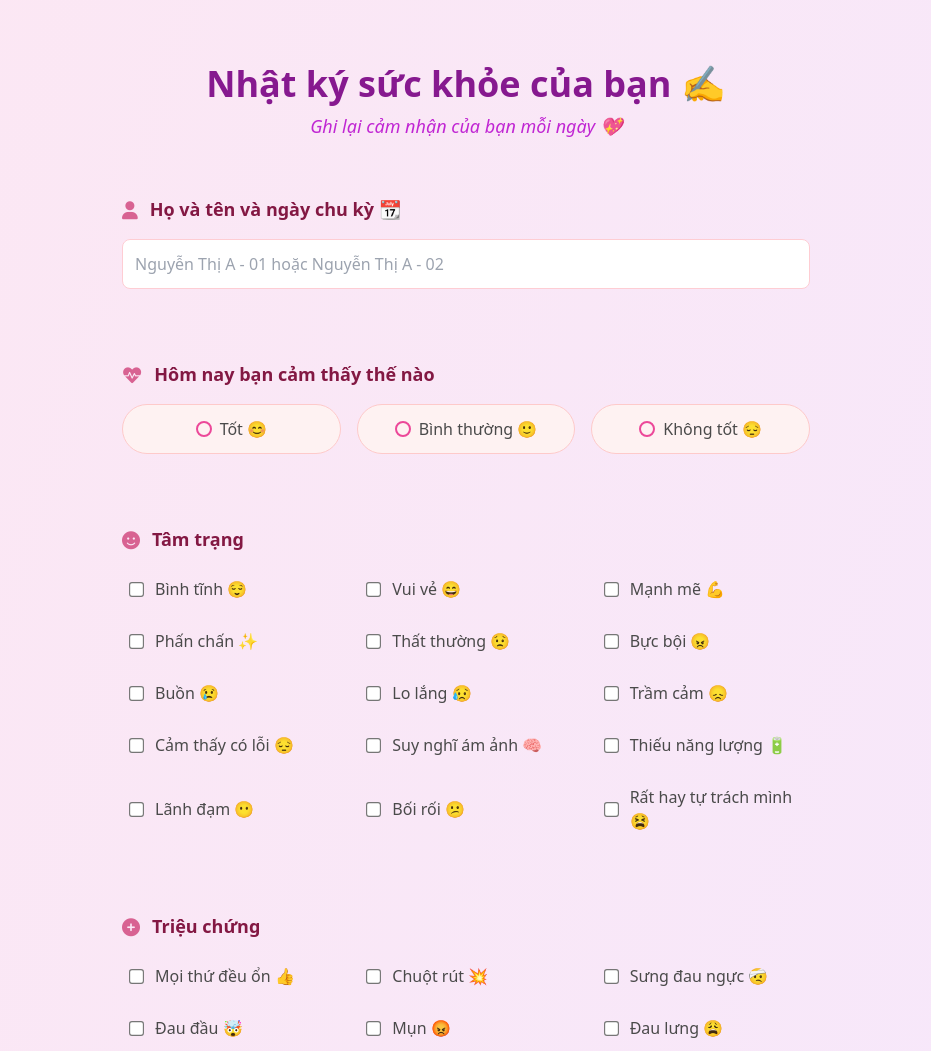
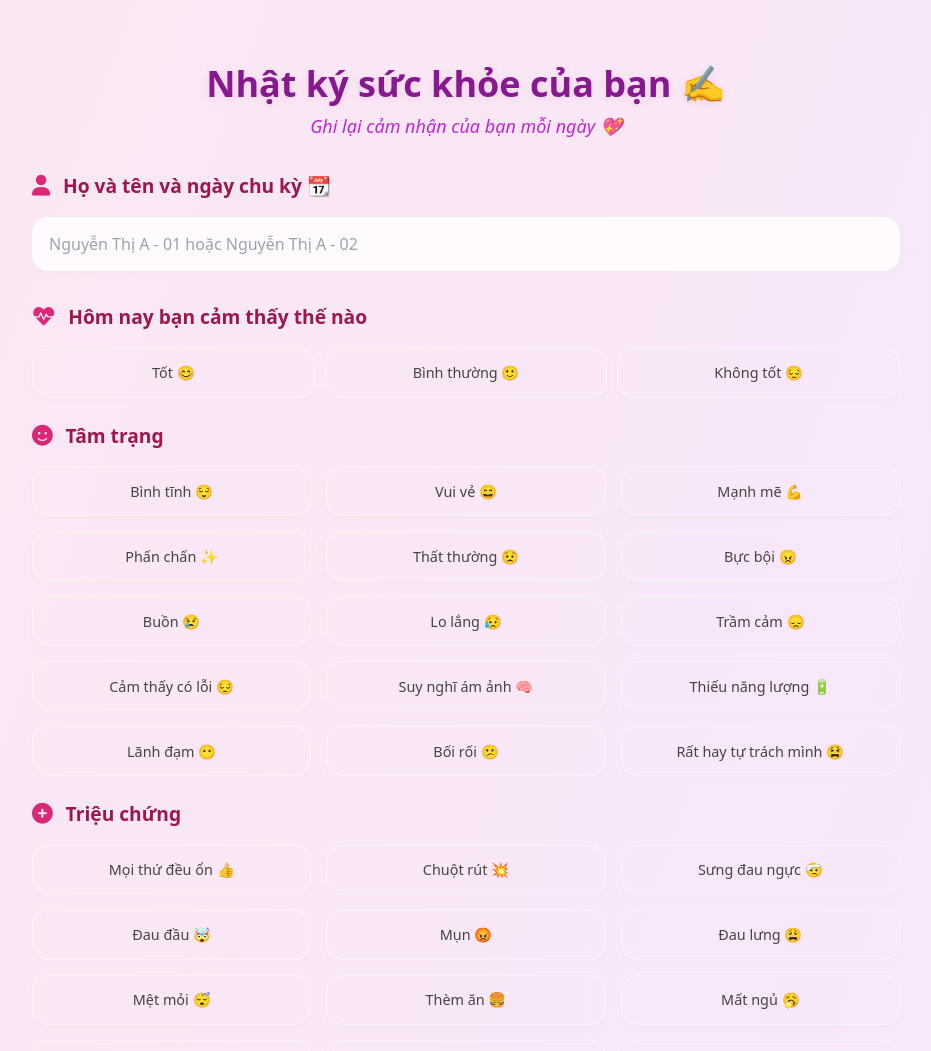
Before and after one commit to chongcau/chamsocvo, a plain HTML site: page index.html in a window 1280 px wide. Shown: the top 1051 px of the page, without its empty margins (174-1105 px from the left). Drawn offline with nearby package versions, Linux system fonts and the light colour scheme.

Commit message:
Update style.css

```diff
--- a/style.css
+++ b/style.css
@@ -1,238 +1,224 @@
 body {
   font-family: 'Roboto', sans-serif;
-  background: linear-gradient(to bottom right, #fce7f3, #e9d5ff);
+  background: linear-gradient(135deg, #fff0f5 0%, #f3e8ff 100%);
   min-height: 100vh;
-  display: flex;
-  flex-direction: column;
+  margin: 0;
+  padding: 0;
+  color: #333;
+  overflow-x: hidden;
+  -webkit-tap-highlight-color: transparent;
 }
 
 .form-container, .container {
-  max-width: 800px;
-  margin: 2rem auto;
-  padding: 2rem;
-  border-radius: 1.5rem;
-  position: relative;
-  z-index: 10;
+  width: 100%;
+  max-width: 900px;
+  margin: 0 auto;
+  padding: 1rem;
+  box-sizing: border-box;
+  background: transparent;
+  box-shadow: none;
+  border: none;
+  backdrop-filter: none;
 }
 
-.form-container img {
-    pointer-events: none;
+header {
+  text-align: center;
+  margin-bottom: 2rem;
+  padding-top: 1rem;
 }
 
-.animate-float {
-    animation: float 8s ease-in-out infinite;
+h1 {
+  font-size: clamp(1.8rem, 4vw, 2.5rem);
+  color: #be185d;
+  font-weight: 800;
+  margin-bottom: 0.5rem;
+  text-shadow: 0 2px 10px rgba(190, 24, 93, 0.1);
 }
 
-@keyframes float {
-    0% { transform: translateY(0) rotate(0deg); }
-    25% { transform: translateY(-10px) rotate(5deg); }
-    50% { transform: translateY(0) rotate(0deg); }
-    75% { transform: translateY(10px) rotate(-5deg); }
-    100% { transform: translateY(0) rotate(0deg); }
+header p {
+  color: #831843;
+  font-size: 1.1rem;
 }
 
-
 .card {
-  padding: 1.5rem;
-  border-radius: 1rem;
-  transition: transform 0.2s ease-in-out, box-shadow 0.2s ease-in-out;
-}
-
-.card:hover {
-  transform: translateY(-5px);
+  background: transparent;
+  box-shadow: none;
+  border: none;
+  padding: 0;
+  margin-bottom: 2rem;
 }
 
 .section-title {
   display: flex;
   align-items: center;
   font-weight: 700;
-  color: #831843;
-  font-size: 1.125rem;
+  color: #9d174d;
+  font-size: 1.2rem;
   margin-bottom: 1rem;
 }
 
 .icon {
-  margin-right: 0.75rem;
-  color: #d86292;
+  margin-right: 0.8rem;
+  color: #db2777;
+  font-size: 1.3rem;
+  background: transparent;
+  padding: 0;
+  width: auto;
+  height: auto;
+}
+
+.input-field, .select-field {
+  width: 100%;
+  padding: 14px 16px;
+  border-radius: 16px;
+  border: 1px solid rgba(255, 255, 255, 0.5);
+  background-color: rgba(255, 255, 255, 0.8);
+  color: #374151;
+  font-size: 16px;
+  box-sizing: border-box;
+  box-shadow: 0 4px 6px rgba(0,0,0,0.02);
+  transition: all 0.3s ease;
+}
+
+.input-field:focus, .select-field:focus {
+  outline: none;
+  background-color: #fff;
+  border-color: #f472b6;
+  box-shadow: 0 4px 15px rgba(244, 114, 182, 0.2);
+  transform: translateY(-2px);
+}
+
+.checkbox-label, .radio-label {
+  display: flex;
+  align-items: center;
+  justify-content: center;
+  text-align: center;
+  padding: 12px 5px;
+  border-radius: 16px;
+  background-color: transparent;
+  border: 1px solid rgba(255, 255, 255, 0.5);
+  color: #444;
+  cursor: pointer;
+  user-select: none;
+  font-size: 0.9rem;
+  transition: all 0.2s;
+  box-shadow: 0 2px 5px rgba(0,0,0,0.02);
+  width: 100%;
+  box-sizing: border-box;
+  min-height: 50px;
+}
+
+.checkbox-label input, .radio-label input {
+  display: none;
+}
+
+.checkbox-label:hover, .radio-label:hover {
+  background-color: rgba(255, 255, 255, 0.3);
+  transform: translateY(-1px);
+}
+
+.checkbox-label:has(input:checked),
+.radio-label:has(input:checked) {
+  background-color: #db2777;
+  color: white;
+  border-color: #db2777;
+  box-shadow: 0 8px 15px rgba(219, 39, 119, 0.3);
+  transform: translateY(-2px) scale(1.02);
+  font-weight: 600;
 }
 
 .checkbox-grid {
   display: grid;
-  grid-template-columns: repeat(1, 1fr);
-  gap: 0.75rem 1.5rem;
-}
-
-@media (min-width: 640px) {
-  .checkbox-grid {
-    grid-template-columns: repeat(2, 1fr);
-  }
-}
-
-@media (min-width: 768px) {
-  .checkbox-grid {
-    grid-template-columns: repeat(3, 1fr);
-  }
-}
-
-.checkbox-label,
-.radio-label {
-  display: flex;
-  align-items: center;
-  font-size: 1rem;
-  cursor: pointer;
-  padding: 0.5rem;
-  border-radius: 0.5rem;
-  transition: background-color 0.2s ease-in-out;
-  color: #4a4a4a;
-}
-
-.checkbox-label:hover {
-  background-color: #ffe4e6;
-}
-
-.checkbox-label input[type='checkbox'] {
-  margin-right: 0.75rem;
-  accent-color: #db2777;
-  transform: scale(1.15);
+  grid-template-columns: 1fr 1fr;
+  gap: 10px;
 }
 
 .radio-group {
   display: flex;
   flex-direction: column;
-  gap: 1rem;
+  gap: 10px;
 }
 
-@media (min-width: 640px) {
+.radio-label {
+  justify-content: center;
+}
+
+@media (min-width: 600px) {
   .radio-group {
     flex-direction: row;
-    justify-content: space-between;
+    flex-wrap: wrap;
+  }
+  .radio-label {
+    flex: 1;
   }
 }
 
-.radio-label {
-  background-color: #fef2f2;
-  border: 1px solid #fecaca;
-  padding: 0.75rem 1.25rem;
-  border-radius: 9999px;
-  transition: all 0.2s ease-in-out;
-  flex: 1;
-  text-align: center;
-  justify-content: center;
-}
-
-.radio-label:hover {
-  background-color: #fff1f2;
-  border-color: #fda4af;
-}
-
-.radio-label input[type='radio'] {
-  display: none;
-}
-
-.radio-custom {
-  position: relative;
-  width: 1rem;
-  height: 1rem;
-  border-radius: 50%;
-  border: 2px solid #ec4899;
-  margin-right: 0.5rem;
-  flex-shrink: 0;
-}
-
-.radio-label input[type='radio']:checked + .radio-custom {
-  background-color: #ec4899;
-  border-color: #ec4899;
-}
-
-.radio-custom::after {
-  content: '';
-  position: absolute;
-  top: 50%;
-  left: 50%;
-  transform: translate(-50%, -50%) scale(0);
-  width: 0.5rem;
-  height: 0.5rem;
-  border-radius: 50%;
-  background: white;
-  transition: transform 0.2s ease-in-out;
-}
-
-.radio-label input[type='radio']:checked + .radio-custom::after {
-  transform: translate(-50%, -50%) scale(1);
-}
-
-.input-field,
-.select-field {
-  width: 100%;
-  padding: 0.75rem;
-  border-radius: 0.5rem;
-  border: 1px solid #fecdd3;
-  background-color: #fff;
-  transition: border-color 0.2s ease-in-out, box-shadow 0.2s ease-in-out;
-  color: #4a4a4a;
-}
-
-.input-field:focus,
-.select-field:focus {
-  outline: none;
-  border-color: #f472b6;
-
+@media (min-width: 900px) {
+  .checkbox-grid {
+    grid-template-columns: repeat(3, 1fr);
+    gap: 15px;
+  }
+  .form-container {
+    padding-top: 3rem;
+  }
 }
 
 .submit-button {
-  display: flex;
-  align-items: center;
-  justify-content: center;
-  background-color: #ec4899;
+  width: 100%;
+  padding: 1rem;
+  background: linear-gradient(to right, #ec4899, #d946ef);
   color: #fff;
-  font-weight: 600;
-  padding: 0.75rem 2rem;
-  border-radius: 9999px;
+  font-weight: 700;
+  border-radius: 99px;
+  border: none;
+  font-size: 1.1rem;
+  box-shadow: 0 10px 20px rgba(236, 72, 153, 0.3);
+  cursor: pointer;
+  margin-top: 2rem;
+  transition: transform 0.2s;
+}
 
-  transition: all 0.3s ease-in-out;
-  border: none;
+@media (min-width: 600px) {
+  .submit-button {
+    width: auto;
+    padding: 1rem 4rem;
+    display: block;
+    margin-left: auto;
+    margin-right: auto;
+  }
 }
 
 .submit-button:hover {
-  background-color: #db2777;
-  transform: translateY(-3px) scale(1.02);
-
+  transform: translateY(-3px);
+  box-shadow: 0 15px 25px rgba(236, 72, 153, 0.4);
 }
 
-.result-card {
-  background-color: #fff;
-  border: 1px solid #fbcfe8;
-  padding: 1rem 1.5rem;
-  border-radius: 0.75rem;
+.submit-button:disabled {
+  opacity: 0.7;
+  cursor: wait;
 }
 
 .message-box {
-  border-left: 5px solid #d8b4fe;
-  padding: 1.5rem;
-  border-radius: 0.75rem;
-  margin-top: 2rem;}
-
-  .message-box .icon {
-   color: #a78bfa;
+  background: #fbcaca;
+  border-radius: 15px;
+  padding: 1rem;
+  border-left: 5px solid #d946ef;
+  box-shadow: 0 10px 30px rgba(0,0,0,0.05);
+  margin-top: 2rem;
 }
 
 .back-button {
-  display: inline-flex;
-  align-items: center;
-  background-color: #c084fc;
-  color: #fff;
-  font-weight: 500;
-  padding: 0.75rem 1.5rem;
-  border-radius: 9999px;
+  display: inline-block;
   text-decoration: none;
-  transition: all 0.3s ease-in-out;
+  color: #db2777;
+  font-weight: 700;
+  margin-top: 2rem;
+  padding: 10px 20px;
+  background: #ffdada;
+  border-radius: 99px;
+  box-shadow: 0 5px 15px rgba(0,0,0,0.05);
 }
 
-.back-button:hover {
-  background-color: #a78bfa;
-  transform: translateY(-2px);
-}
-
-.hidden {
-  display: none;
-}
+.animate-fade-in { animation: fadeIn 0.6s ease-out; }
+@keyframes fadeIn { from { opacity: 0; transform: translateY(20px); } to { opacity: 1; transform: translateY(0); } }
+.hidden { display: none; }
```
